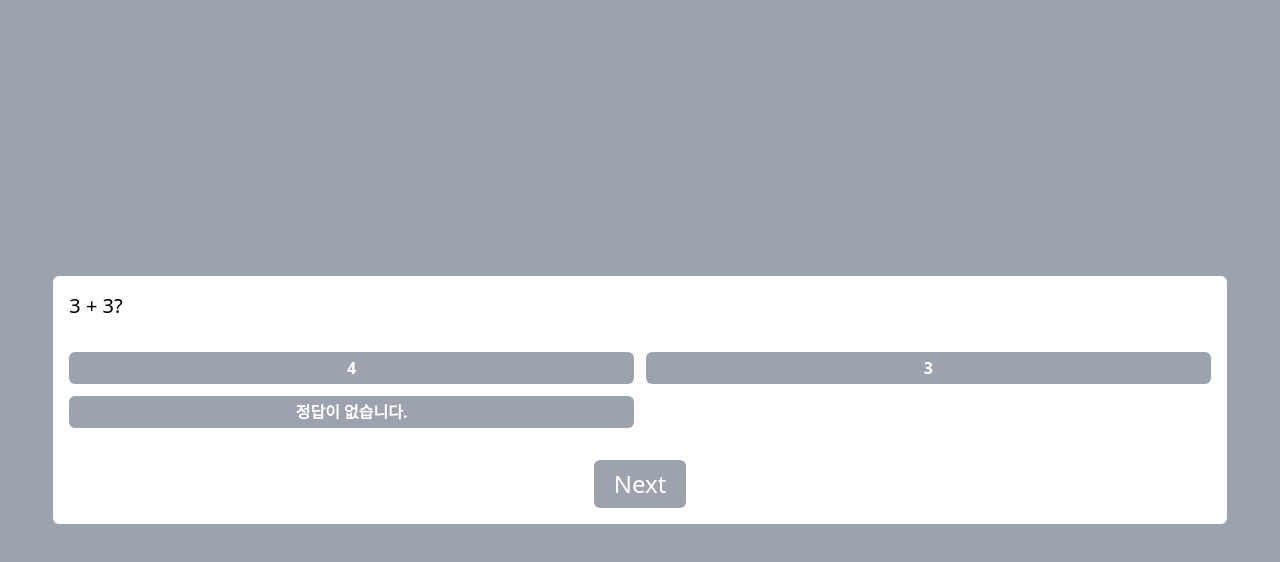
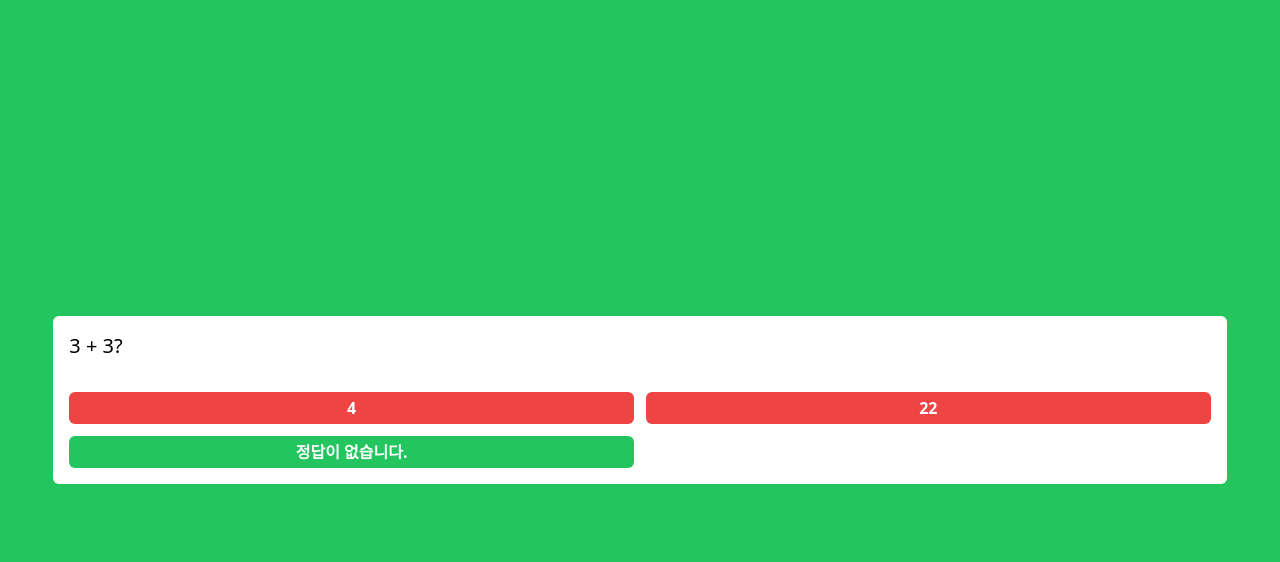
Before and after one commit to hyer0705/inflearn-warmingup-club-2, a website: page javascript/quiz-app/src/index.html in a window 1280 px wide. Both pictures are taken after a click on the button "정답이 없습니다.". Drawn offline with Linux system fonts and the light colour scheme.

Commit message:
✨ feat: 질문 1 렌더링, 선택지 클릭 이벤트 구현

```diff
--- a/javascript/quiz-app/src/index.html
+++ b/javascript/quiz-app/src/index.html
@@ -11,25 +11,13 @@
       <article
         class="bg-white w-11/12 m-auto p-4 rounded-md flex flex-col gap-8"
       >
-        <h3 class="text-xl">3 + 3?</h3>
-        <div class="text-white font-semibold grid grid-cols-2 gap-3">
-          <button
-            class="bg-gray-400 rounded-md py-1 hover:bg-gray-500 active:bg-gray-600"
-          >
-            4
-          </button>
-          <button
-            class="bg-gray-400 rounded-md py-1 hover:bg-gray-500 active:bg-gray-600"
-          >
-            3
-          </button>
-          <button
-            class="bg-gray-400 rounded-md py-1 hover:bg-gray-500 active:bg-gray-600"
-          >
-            정답이 없습니다.
-          </button>
-        </div>
-        <div class="text-white flex justify-center items-center">
+        <h3 id="question" class="text-xl">3 + 3?</h3>
+        <div
+          id="choices"
+          class="text-white font-semibold grid grid-cols-2 gap-3"
+        ></div>
+        <div class="hidden text-white">
+          <!-- <div class="hidden text-white flex justify-center items-center"> -->
           <button
             class="bg-gray-400 text-2xl py-2 px-5 rounded-md hover:bg-gray-500 active:bg-gray-600"
           >
@@ -43,5 +31,6 @@
         </div>
       </article>
     </main>
+    <script src="./index.js"></script>
   </body>
 </html>
--- a/javascript/quiz-app/src/index.js
+++ b/javascript/quiz-app/src/index.js
@@ -0,0 +1,99 @@
+function removeBgClass(el) {
+  const removedClassList = [];
+  el.classList.forEach((cl) => {
+    if (cl.includes("bg")) {
+      removedClassList.push(cl);
+    }
+  });
+  removedClassList.forEach((cl) => el.classList.remove(cl));
+}
+
+function renderBg(isAnswer) {
+  const bg = document.querySelector("main");
+  removeBgClass(bg);
+
+  if (isAnswer) {
+    bg.classList.remove("bg-gray-400");
+    bg.classList.add("bg-green-500");
+  } else {
+    bg.classList.remove("bg-gray-400");
+    bg.classList.add("bg-red-500");
+  }
+}
+
+function renderChoices(answer) {
+  const choiceBtns = document.querySelectorAll("#choices button");
+
+  choiceBtns.forEach((btn) => {
+    if (btn.value == answer) {
+      btn.classList.remove("bg-gray-400");
+      btn.classList.add("bg-green-500");
+    } else {
+      btn.classList.remove("bg-gray-400");
+      btn.classList.add("bg-red-500");
+    }
+  });
+}
+
+function renderQuiz(questions, id) {
+  const currQuiz = questions.find((question) => question.id === id);
+
+  const choices = document.getElementById("choices");
+  choices.innerHTML = "";
+  choices.addEventListener("click", (e) => {
+    const selected = e.target.value;
+
+    if (!selected) return;
+
+    const isAnswer = (selected, answer) => selected == answer;
+
+    renderBg(isAnswer(selected, currQuiz.answer));
+
+    // button 정답색 렌더링
+    renderChoices(currQuiz.answer);
+
+    // Next or Restart button rendering
+  });
+
+  const question = document.getElementById("question");
+  question.innerText = currQuiz.question;
+
+  currQuiz.choices.forEach((choice) => {
+    const btn = document.createElement("button");
+    btn.className =
+      "bg-gray-400 rounded-md py-1 hover:bg-gray-500 active:bg-gray-600";
+    btn.innerText = choice;
+    btn.value = choice;
+
+    choices.appendChild(btn);
+  });
+}
+
+window.onload = function () {
+  const questions = [
+    {
+      id: 1,
+      question: "3 + 3?",
+      choices: ["4", "22", "정답이 없습니다."],
+      answer: "정답이 없습니다.",
+    },
+    {
+      id: 2,
+      question: "2 + 2?",
+      choices: ["4", "22"],
+      answer: "4",
+    },
+    {
+      id: 3,
+      question: "4 + 2?",
+      choices: ["4", "6"],
+      answer: "6",
+    },
+  ];
+
+  // choices를 누르면 결과가 나옴 => 바탕색 틀리면 빨강, 맞으면 초록, 버튼 색은 정답에만 초록 나머지는 빨강
+  // choices를 누르면 Next or Restart 버튼이 나옴
+
+  let currQuizId = 1;
+  renderQuiz(questions, currQuizId);
+};
```
Also changed, not shown: javascript/quiz-app/src/output.css.
